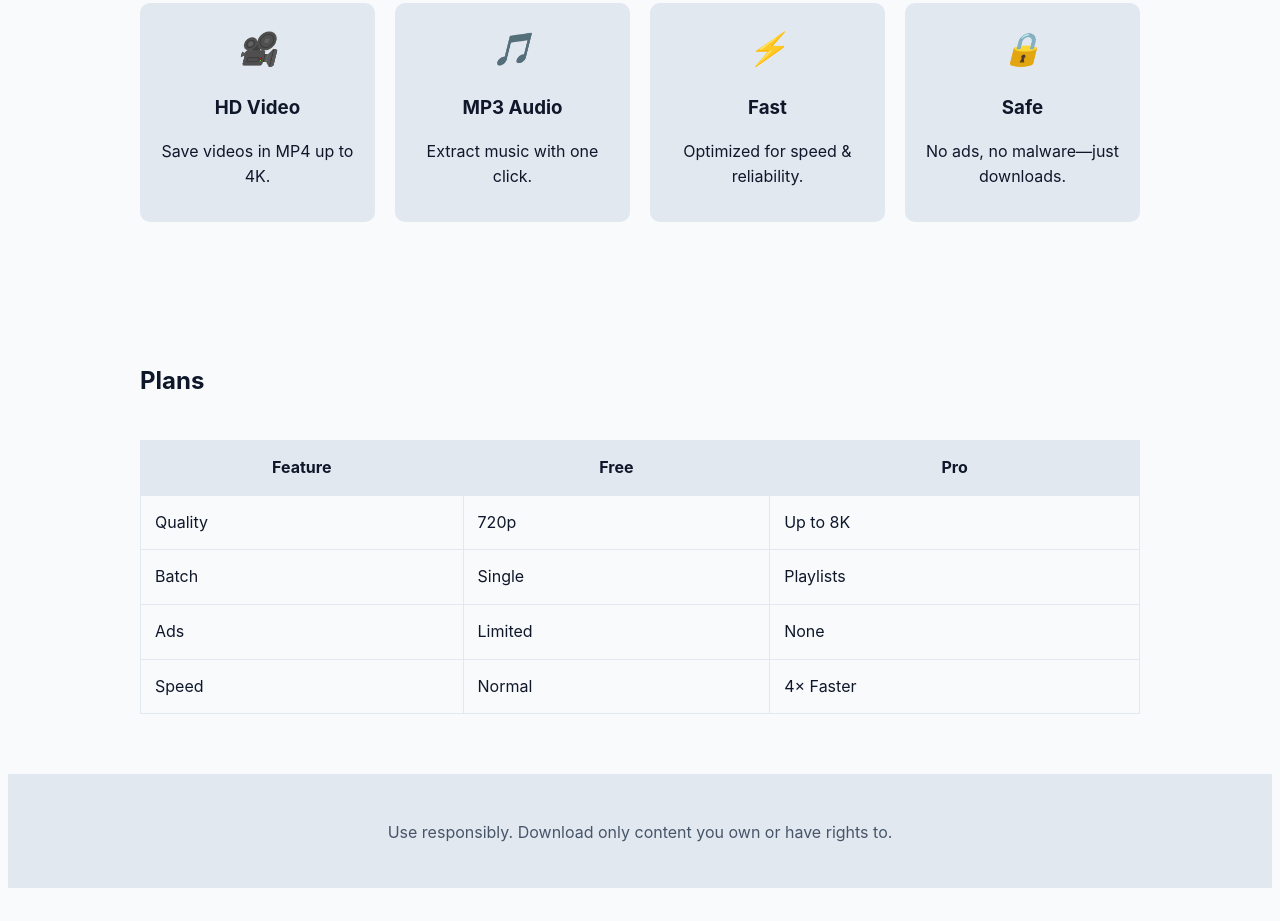
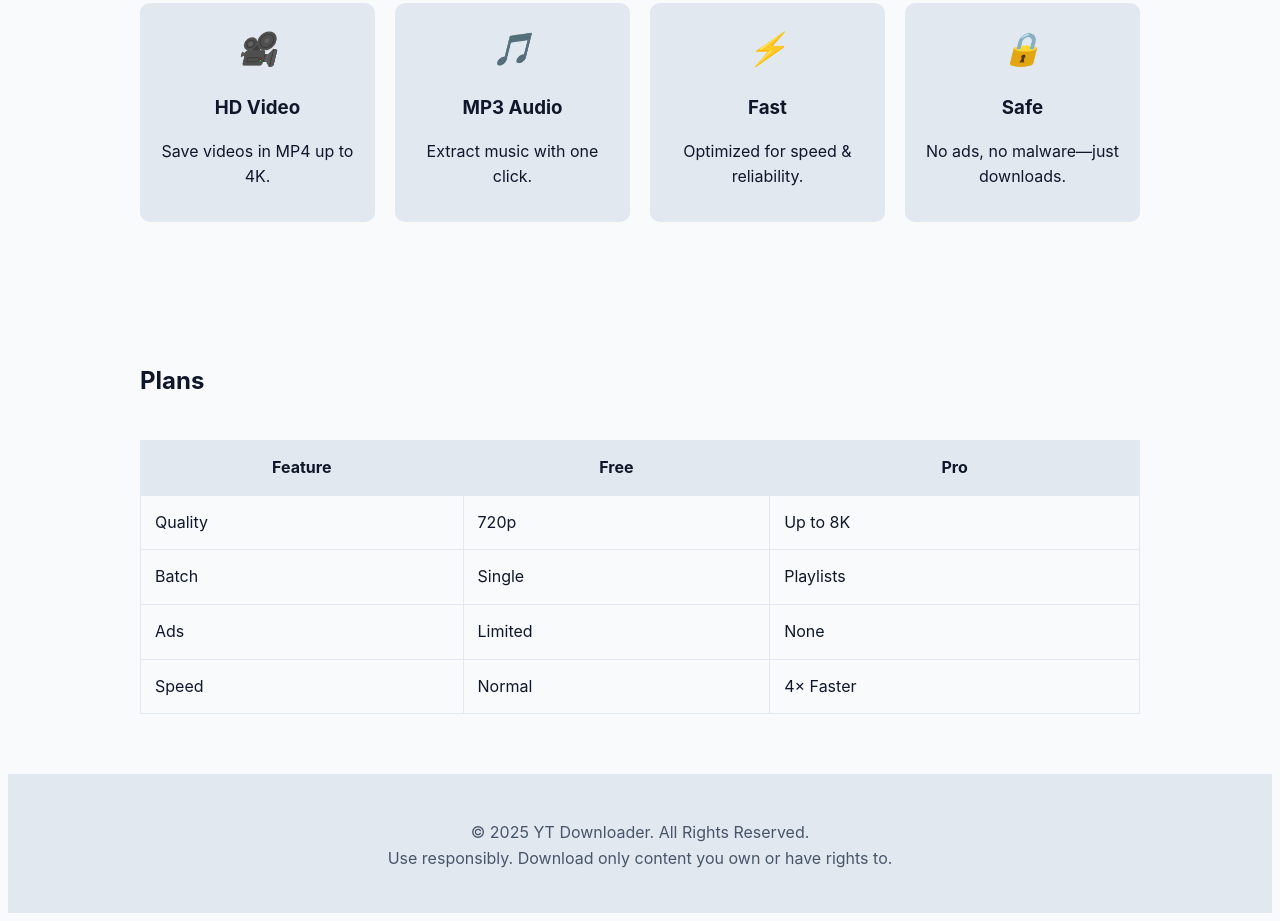
Before and after one commit to r959/Youtube-Downloader, a plain HTML site: page index.html in a window 1280 px wide. Shown: the part 730-1651 px from the top of the page. Before the commit the page ends 1626 px from the top, so only its background shows below. Drawn offline with Linux system fonts and the light colour scheme.

Commit message:
Update index.html

```diff
--- a/index.html
+++ b/index.html
@@ -50,8 +50,9 @@
   </section>
 
   <footer>
-    <p>Use responsibly. Download only content you own or have rights to.</p>
-  </footer>
+  <p>© 2025 YT Downloader. All Rights Reserved. <br>
+  Use responsibly. Download only content you own or have rights to.</p>
+</footer>
 
   <script src="./JS/script.js"></script>
 </body>
```
